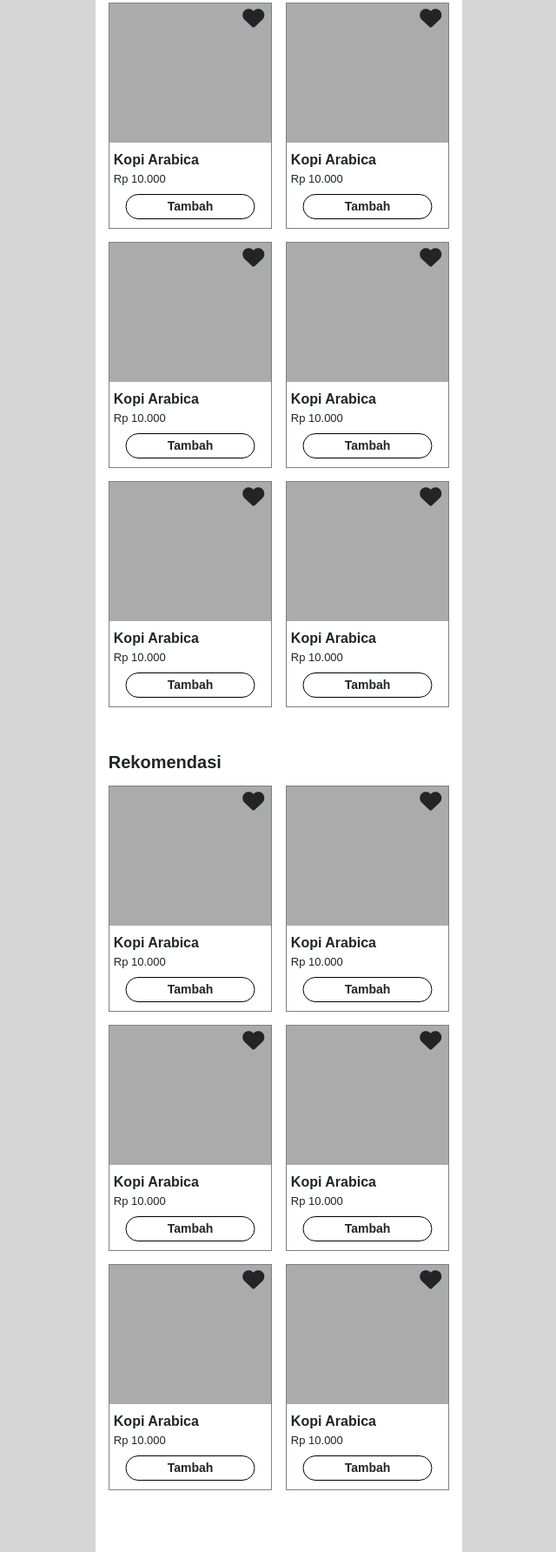
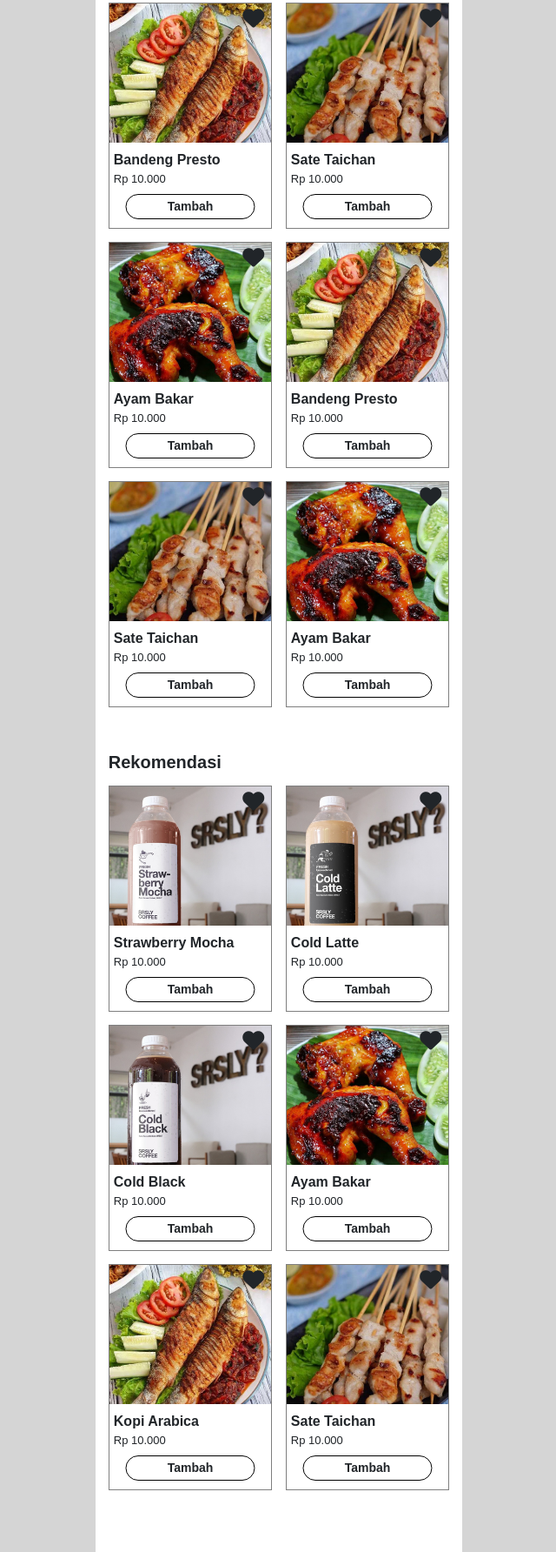
Before and after one commit to BayuFirmansyaah/MauCafe, a plain HTML site: page menu.html in a window 1280 px wide. Shown: the part 996-2780 px from the top of the page at 87% size, without its empty margins (319-959 px from the left). Drawn offline with nearby package versions, Linux system fonts and the light colour scheme.

Commit message:
add athumbnail

```diff
--- a/menu.html
+++ b/menu.html
@@ -93,55 +93,55 @@
 
         <div class="wrap-menu-rekomendasi">
           <div class="box-menu">
-            <div class="thumbnail-food">
+            <div class="thumbnail-food"style="background-image: url('img/kopi-arabica.png');">
               <i class="fa-solid fa-heart"></i>
             </div>
-            <h1 class="title-food f-pps-l">Kopi Arabica</h1>
+            <h1 class="title-food f-pps-l">Strawberry Mocha</h1>
             <p class="harga f-pps-m">Rp 10.000</p>
             <div class="tambah-menu f-pps-l">Tambah</div>
           </div>
 
           <div class="box-menu">
-            <div class="thumbnail-food">
+            <div class="thumbnail-food" style="background-image: url('img/kopi-tiramisu.png');">
               <i class="fa-solid fa-heart"></i>
             </div>
-            <h1 class="title-food f-pps-l">Kopi Arabica</h1>
+            <h1 class="title-food f-pps-l">Cold Latte</h1>
             <p class="harga f-pps-m">Rp 10.000</p>
             <div class="tambah-menu f-pps-l">Tambah</div>
           </div>
 
           <div class="box-menu">
-            <div class="thumbnail-food">
+            <div class="thumbnail-food" style="background-image: url('img/kopi-american.png');">
               <i class="fa-solid fa-heart"></i>
             </div>
-            <h1 class="title-food f-pps-l">Kopi Arabica</h1>
+            <h1 class="title-food f-pps-l">Cold Black</h1>
             <p class="harga f-pps-m">Rp 10.000</p>
             <div class="tambah-menu f-pps-l">Tambah</div>
           </div>
 
           <div class="box-menu">
-            <div class="thumbnail-food">
+            <div class="thumbnail-food"style="background-image: url('img/kopi-arabica.png');">
               <i class="fa-solid fa-heart"></i>
             </div>
-            <h1 class="title-food f-pps-l">Kopi Arabica</h1>
+            <h1 class="title-food f-pps-l">Strawberry Mocha</h1>
             <p class="harga f-pps-m">Rp 10.000</p>
             <div class="tambah-menu f-pps-l">Tambah</div>
           </div>
 
           <div class="box-menu">
-            <div class="thumbnail-food">
+            <div class="thumbnail-food" style="background-image: url('img/kopi-tiramisu.png');">
               <i class="fa-solid fa-heart"></i>
             </div>
-            <h1 class="title-food f-pps-l">Kopi Arabica</h1>
+            <h1 class="title-food f-pps-l">Cold Latte</h1>
             <p class="harga f-pps-m">Rp 10.000</p>
             <div class="tambah-menu f-pps-l">Tambah</div>
           </div>
 
           <div class="box-menu">
-            <div class="thumbnail-food">
+            <div class="thumbnail-food" style="background-image: url('img/kopi-american.png');">
               <i class="fa-solid fa-heart"></i>
             </div>
-            <h1 class="title-food f-pps-l">Kopi Arabica</h1>
+            <h1 class="title-food f-pps-l">Cold Black</h1>
             <p class="harga f-pps-m">Rp 10.000</p>
             <div class="tambah-menu f-pps-l">Tambah</div>
           </div>
@@ -155,55 +155,55 @@
 
         <div class="wrap-menu-rekomendasi">
           <div class="box-menu">
-            <div class="thumbnail-food">
+            <div class="thumbnail-food" style="background-image: url('img/bandeng-presto.png');">
               <i class="fa-solid fa-heart"></i>
             </div>
-            <h1 class="title-food f-pps-l">Kopi Arabica</h1>
+            <h1 class="title-food f-pps-l">Bandeng Presto</h1>
             <p class="harga f-pps-m">Rp 10.000</p>
             <div class="tambah-menu f-pps-l">Tambah</div>
           </div>
 
           <div class="box-menu">
-            <div class="thumbnail-food">
+            <div class="thumbnail-food" style="background-image: url('img/sate-taichan.png');">
               <i class="fa-solid fa-heart"></i>
             </div>
-            <h1 class="title-food f-pps-l">Kopi Arabica</h1>
+            <h1 class="title-food f-pps-l">Sate Taichan</h1>
             <p class="harga f-pps-m">Rp 10.000</p>
             <div class="tambah-menu f-pps-l">Tambah</div>
           </div>
 
           <div class="box-menu">
-            <div class="thumbnail-food">
+            <div class="thumbnail-food" style="background-image: url('img/ayam-bakar.png');">
               <i class="fa-solid fa-heart"></i>
             </div>
-            <h1 class="title-food f-pps-l">Kopi Arabica</h1>
+            <h1 class="title-food f-pps-l">Ayam Bakar</h1>
             <p class="harga f-pps-m">Rp 10.000</p>
             <div class="tambah-menu f-pps-l">Tambah</div>
           </div>
 
            <div class="box-menu">
-            <div class="thumbnail-food">
+            <div class="thumbnail-food" style="background-image: url('img/bandeng-presto.png');">
               <i class="fa-solid fa-heart"></i>
             </div>
-            <h1 class="title-food f-pps-l">Kopi Arabica</h1>
+            <h1 class="title-food f-pps-l">Bandeng Presto</h1>
             <p class="harga f-pps-m">Rp 10.000</p>
             <div class="tambah-menu f-pps-l">Tambah</div>
           </div>
 
           <div class="box-menu">
-            <div class="thumbnail-food">
+            <div class="thumbnail-food" style="background-image: url('img/sate-taichan.png');">
               <i class="fa-solid fa-heart"></i>
             </div>
-            <h1 class="title-food f-pps-l">Kopi Arabica</h1>
+            <h1 class="title-food f-pps-l">Sate Taichan</h1>
             <p class="harga f-pps-m">Rp 10.000</p>
             <div class="tambah-menu f-pps-l">Tambah</div>
           </div>
 
           <div class="box-menu">
-            <div class="thumbnail-food">
+            <div class="thumbnail-food" style="background-image: url('img/ayam-bakar.png');">
               <i class="fa-solid fa-heart"></i>
             </div>
-            <h1 class="title-food f-pps-l">Kopi Arabica</h1>
+            <h1 class="title-food f-pps-l">Ayam Bakar</h1>
             <p class="harga f-pps-m">Rp 10.000</p>
             <div class="tambah-menu f-pps-l">Tambah</div>
           </div>
@@ -217,7 +217,43 @@
 
         <div class="wrap-menu-rekomendasi">
          <div class="box-menu">
-            <div class="thumbnail-food">
+            <div class="thumbnail-food"style="background-image: url('img/kopi-arabica.png');">
+              <i class="fa-solid fa-heart"></i>
+            </div>
+            <h1 class="title-food f-pps-l">Strawberry Mocha</h1>
+            <p class="harga f-pps-m">Rp 10.000</p>
+            <div class="tambah-menu f-pps-l">Tambah</div>
+          </div>
+
+          <div class="box-menu">
+            <div class="thumbnail-food" style="background-image: url('img/kopi-tiramisu.png');">
+              <i class="fa-solid fa-heart"></i>
+            </div>
+            <h1 class="title-food f-pps-l">Cold Latte</h1>
+            <p class="harga f-pps-m">Rp 10.000</p>
+            <div class="tambah-menu f-pps-l">Tambah</div>
+          </div>
+
+          <div class="box-menu">
+            <div class="thumbnail-food" style="background-image: url('img/kopi-american.png');">
+              <i class="fa-solid fa-heart"></i>
+            </div>
+            <h1 class="title-food f-pps-l">Cold Black</h1>
+            <p class="harga f-pps-m">Rp 10.000</p>
+            <div class="tambah-menu f-pps-l">Tambah</div>
+          </div>
+
+          <div class="box-menu">
+            <div class="thumbnail-food" style="background-image: url('img/ayam-bakar.png');">
+              <i class="fa-solid fa-heart"></i>
+            </div>
+            <h1 class="title-food f-pps-l">Ayam Bakar</h1>
+            <p class="harga f-pps-m">Rp 10.000</p>
+            <div class="tambah-menu f-pps-l">Tambah</div>
+          </div>
+
+          <div class="box-menu">
+            <div class="thumbnail-food" style="background-image: url('img/bandeng-presto.png');">
               <i class="fa-solid fa-heart"></i>
             </div>
             <h1 class="title-food f-pps-l">Kopi Arabica</h1>
@@ -226,46 +262,10 @@
           </div>
 
           <div class="box-menu">
-            <div class="thumbnail-food">
+            <div class="thumbnail-food" style="background-image: url('img/sate-taichan.png');">
               <i class="fa-solid fa-heart"></i>
             </div>
-            <h1 class="title-food f-pps-l">Kopi Arabica</h1>
-            <p class="harga f-pps-m">Rp 10.000</p>
-            <div class="tambah-menu f-pps-l">Tambah</div>
-          </div>
-
-          <div class="box-menu">
-            <div class="thumbnail-food">
-              <i class="fa-solid fa-heart"></i>
-            </div>
-            <h1 class="title-food f-pps-l">Kopi Arabica</h1>
-            <p class="harga f-pps-m">Rp 10.000</p>
-            <div class="tambah-menu f-pps-l">Tambah</div>
-          </div>
-
-          <div class="box-menu">
-            <div class="thumbnail-food">
-              <i class="fa-solid fa-heart"></i>
-            </div>
-            <h1 class="title-food f-pps-l">Kopi Arabica</h1>
-            <p class="harga f-pps-m">Rp 10.000</p>
-            <div class="tambah-menu f-pps-l">Tambah</div>
-          </div>
-
-          <div class="box-menu">
-            <div class="thumbnail-food">
-              <i class="fa-solid fa-heart"></i>
-            </div>
-            <h1 class="title-food f-pps-l">Kopi Arabica</h1>
-            <p class="harga f-pps-m">Rp 10.000</p>
-            <div class="tambah-menu f-pps-l">Tambah</div>
-          </div>
-
-          <div class="box-menu">
-            <div class="thumbnail-food">
-              <i class="fa-solid fa-heart"></i>
-            </div>
-            <h1 class="title-food f-pps-l">Kopi Arabica</h1>
+            <h1 class="title-food f-pps-l">Sate Taichan</h1>
             <p class="harga f-pps-m">Rp 10.000</p>
             <div class="tambah-menu f-pps-l">Tambah</div>
           </div>
```
Lines whose indentation alone changed are shown as unchanged.
